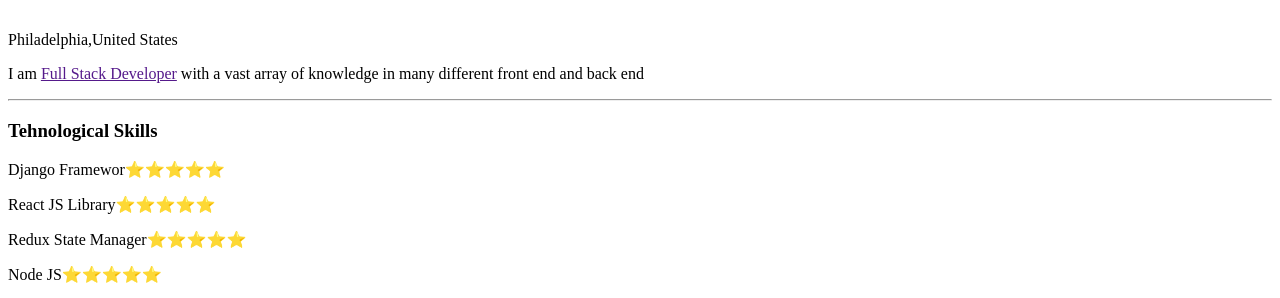
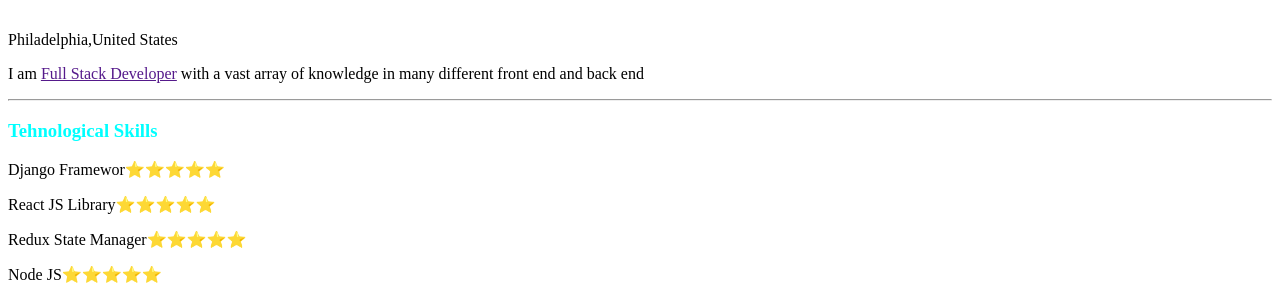
Before and after one commit to SaronZerihun/CSS-Assesment, a plain HTML site: page index.html in a window 1280 px wide. Shown: the part 434-732 px from the top of the page. Drawn offline with Linux system fonts and the light colour scheme.

Commit message:
updated index.html file

```diff
--- a/index.html
+++ b/index.html
@@ -21,7 +21,7 @@
         </tr>
     </table>
     <hr>
-    <h3>Tehnological Skills</h3>
+    <h3 style="color: aqua;">Tehnological Skills</h3>
     <table border="10px" width="100%" cellpadding="10px"
     <tr>
         <td>
```
